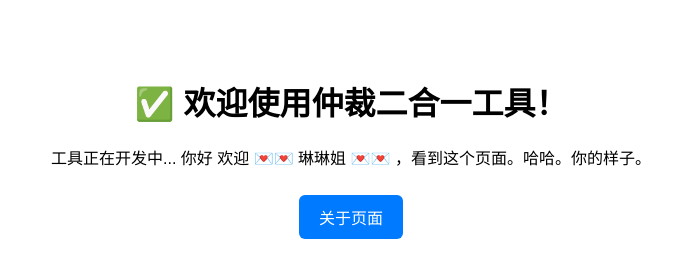
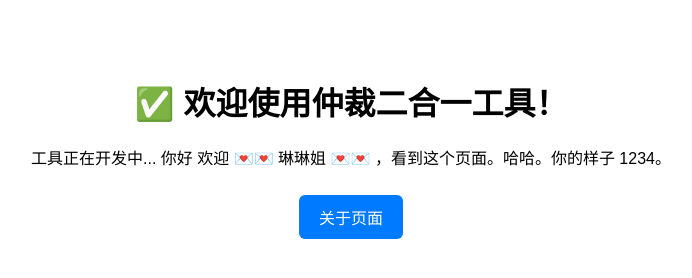
Before and after one commit to aixiaolinzi/arbitration-tool, a website: page public/index.html in a window 1280 px wide. Shown: the whole page, without its empty margins (289-981 px from the left). Drawn offline with Linux system fonts and the light colour scheme.

Commit message:
更新文案 1234

```diff
--- a/public/index.html
+++ b/public/index.html
@@ -23,7 +23,7 @@
 <body>
   <div id="tool-section">
     <h1>✅ 欢迎使用仲裁二合一工具！</h1>
-    <p>工具正在开发中... 你好  欢迎 💌💌 琳琳姐 💌💌 ，看到这个页面。哈哈。你的样子。</p>
+    <p>工具正在开发中... 你好  欢迎 💌💌 琳琳姐 💌💌 ，看到这个页面。哈哈。你的样子 1234。</p>
     <!-- 你的 AVM 解析器、文件上传等逻辑 -->
     <div>
       <button onclick="window.location.href='/about.html'">关于页面</button>
```
